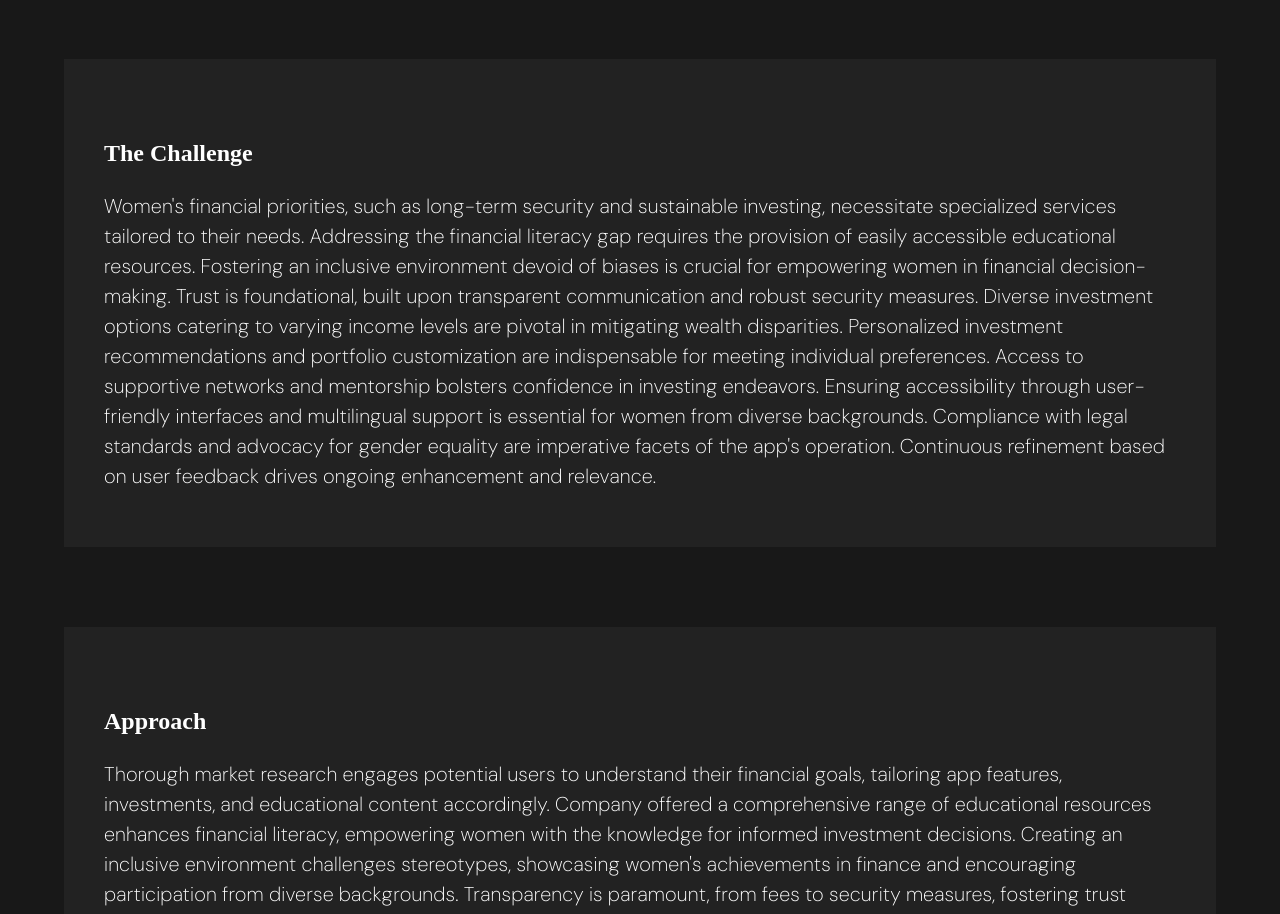
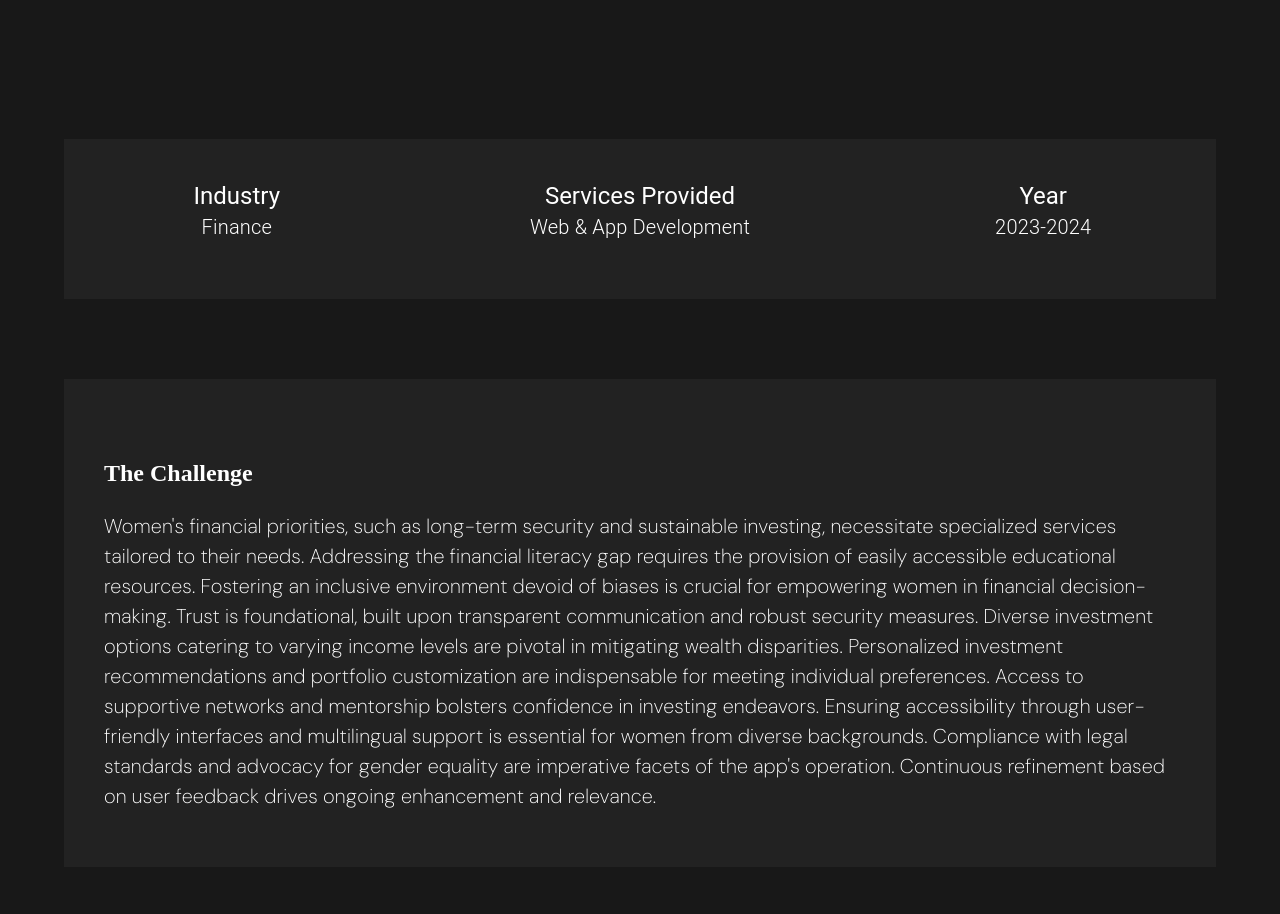
Before and after one commit to developer-dwebbox/dwebbox_revamp_frontend, a React (Create React App) app: page /fikaacasestudy in a window 1280 px wide. Shown: the part 1060-1974 px from the top of the page. Built offline with nearby package versions, Linux system fonts and the light colour scheme.

Commit message:
fikkaFinance

```diff
--- a/src/routes/Casestudies/Fikaacasestudy.js
+++ b/src/routes/Casestudies/Fikaacasestudy.js
@@ -9,7 +9,7 @@ import FikaaFullCasestudies from '../../../src/Assets/Images/PortfolioImages/Fik
 
 function Fikaacasestudy() {
   return (
-    <div>
+    <div style={{background:"#181818"}} >
     <Navbar/>
     <Box sx={{ width: "100%", background: "#181818" }} >
         <Container component="main" sx={{ pt: 10,
@@ -60,6 +60,62 @@ function Fikaacasestudy() {
             <img src={FikkaBigImage} width= "100%" alt="" />
           </Box>
 
+         <Box sx={{display:"flex", alignItems:"center", width:"100%",background:"rgba(34, 34, 34, 1)",height:"20vh",marginTop:"20vh"}} >
+           <Box sx={{display:"flex",flexDirection:"column",alignItems:"center", width:"30%",color:"rgba(255, 255, 255, 1)"}} >
+           <Typography variant='h5'sx={{
+             '@media (max-width:700px)': { // Styles for screens with a maximum width of 600px (mobile view)
+                          fontSize:"14px",
+
+              },
+          }} >
+         Industry
+          </Typography>
+          <Typography paragraph sx={{fontWeight:"300",fontSize:"20px",
+            '@media (max-width:700px)': { // Styles for screens with a maximum width of 600px (mobile view)
+                          fontSize:"12px",
+
+              },
+          }} >
+         Finance
+          </Typography>
+           </Box>
+           <Box sx={{display:"flex",flexDirection:"column",alignItems:"center", width:"40%",color:"rgba(255, 255, 255, 1)"}} >
+          <Typography variant='h5'sx={{
+             '@media (max-width:700px)': { // Styles for screens with a maximum width of 600px (mobile view)
+                          fontSize:"14px",
+
+              },
+          }} >
+          Services Provided
+          </Typography>
+          <Typography paragraph sx={{fontWeight:"300",fontSize:"20px",
+            '@media (max-width:700px)': { // Styles for screens with a maximum width of 600px (mobile view)
+                          fontSize:"12px",
+
+              },
+          }} >
+          Web & App Development
+          </Typography>
+           </Box>
+           <Box sx={{display:"flex",flexDirection:"column",alignItems:"center", width:"30%",color:"rgba(255, 255, 255, 1)"}} >
+           <Typography variant='h5'sx={{
+             '@media (max-width:700px)': { // Styles for screens with a maximum width of 600px (mobile view)
+                          fontSize:"14px",
+
+              },
+          }} >
+          Year
+          </Typography>
+          <Typography paragraph sx={{fontWeight:"300",fontSize:"20px",
+            '@media (max-width:700px)': { // Styles for screens with a maximum width of 600px (mobile view)
+                          fontSize:"12px",
+
+              },
+          }} >
+          2023-2024
+          </Typography>
+           </Box>
+         </Box>
 
 <Box sx={{background:"rgba(34, 34, 34, 1)",padding:"5vh",marginTop:"10vh"}} >
 <Typography variant='h3'
@@ -83,7 +139,7 @@ The Challenge
 
           fontFamily:"DM Sans_18pt-ExtraLight" ,
           '@media (max-width:600px)': { // Styles for screens with a maximum width of 600px (mobile view)
-                fontSize: '18px',
+                fontSize: '12px',
               },
           }} >
 Women's financial priorities, such as long-term security and sustainable investing, necessitate specialized services tailored to their needs. Addressing the financial literacy gap requires the provision of easily accessible educational resources. Fostering an inclusive environment devoid of biases is crucial for empowering women in financial decision-making. Trust is foundational, built upon transparent communication and robust security measures. Diverse investment options catering to varying income levels are pivotal in mitigating wealth disparities. Personalized investment recommendations and portfolio customization are indispensable for meeting individual preferences. Access to supportive networks and mentorship bolsters confidence in investing endeavors. Ensuring accessibility through user-friendly interfaces and multilingual support is essential for women from diverse backgrounds. Compliance with legal standards and advocacy for gender equality are imperative facets of the app's operation. Continuous refinement based on user feedback drives ongoing enhancement and relevance.          </Typography>
@@ -111,7 +167,7 @@ Approach
 
           fontFamily:"DM Sans_18pt-ExtraLight" ,
           '@media (max-width:600px)': { // Styles for screens with a maximum width of 600px (mobile view)
-                fontSize: '18px',
+                fontSize: '12px',
               },
           }} >
 Thorough market research engages potential users to understand their financial goals, tailoring app features, investments, and educational content accordingly. Company offered a comprehensive range of educational resources enhances financial literacy, empowering women with the knowledge for informed investment decisions. Creating an inclusive environment challenges stereotypes, showcasing women's achievements in finance and encouraging participation from diverse backgrounds. Transparency is paramount, from fees to security measures, fostering trust through open communication with users. Ensuring accessibility and affordability for women of varying socioeconomic backgrounds involves flexible options and tailored products. Utilizing algorithms for personalized investment recommendations allows customization of portfolios based on individual preferences. Facilitating connections among female investors through forums and mentorship programs provides valuable support. Designing the app with accessibility features and multilingual support prioritizes diverse user needs globally. Adhering to legal standards and advocating for gender equality ensures compliance and inclusivity. Continuous feedback loops drive ongoing improvements, updating the app to meet evolving user needs and market trends.
--- a/src/routes/HomePage/Homeportfolio/Homeportfolio.js
+++ b/src/routes/HomePage/Homeportfolio/Homeportfolio.js
@@ -59,8 +59,11 @@ function Homeportfolio() {
           onSlideChange={() => console.log('slide change')}
         >
           <SwiperSlide className='swiper-slide-section' >
-            <img src={Fikaa} alt="" style={{ width: "100%" }} />
+          <Link to="/fikaacasestudy" style={{textDecoration:"none",color:"black"}} >
+          <img src={Fikaa} alt="" style={{ width: "100%" }} />
             <p className='firstheading-portfolio'>FIKAA - BE FINANCIALLY FREE</p>
+          </Link>
+
 
           </SwiperSlide>
           <SwiperSlide className='swiper-slide-section'  >
```
